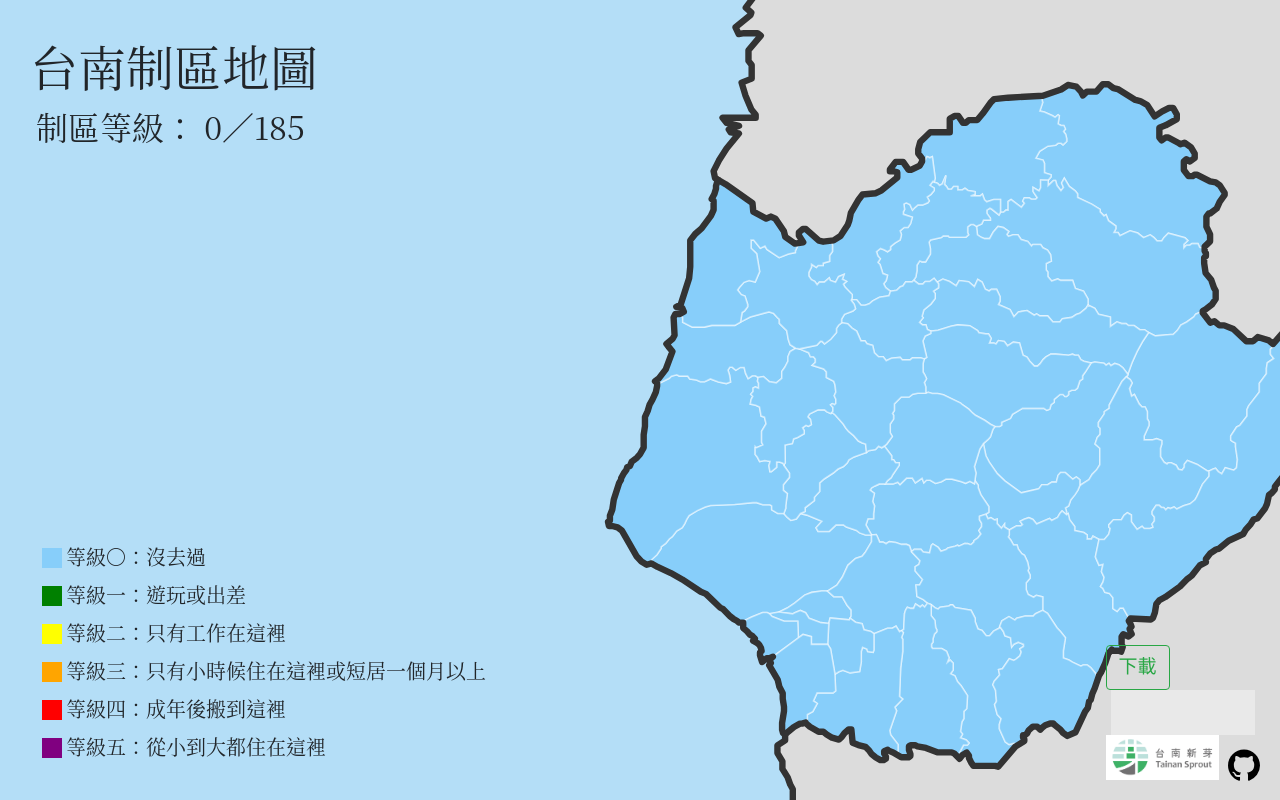
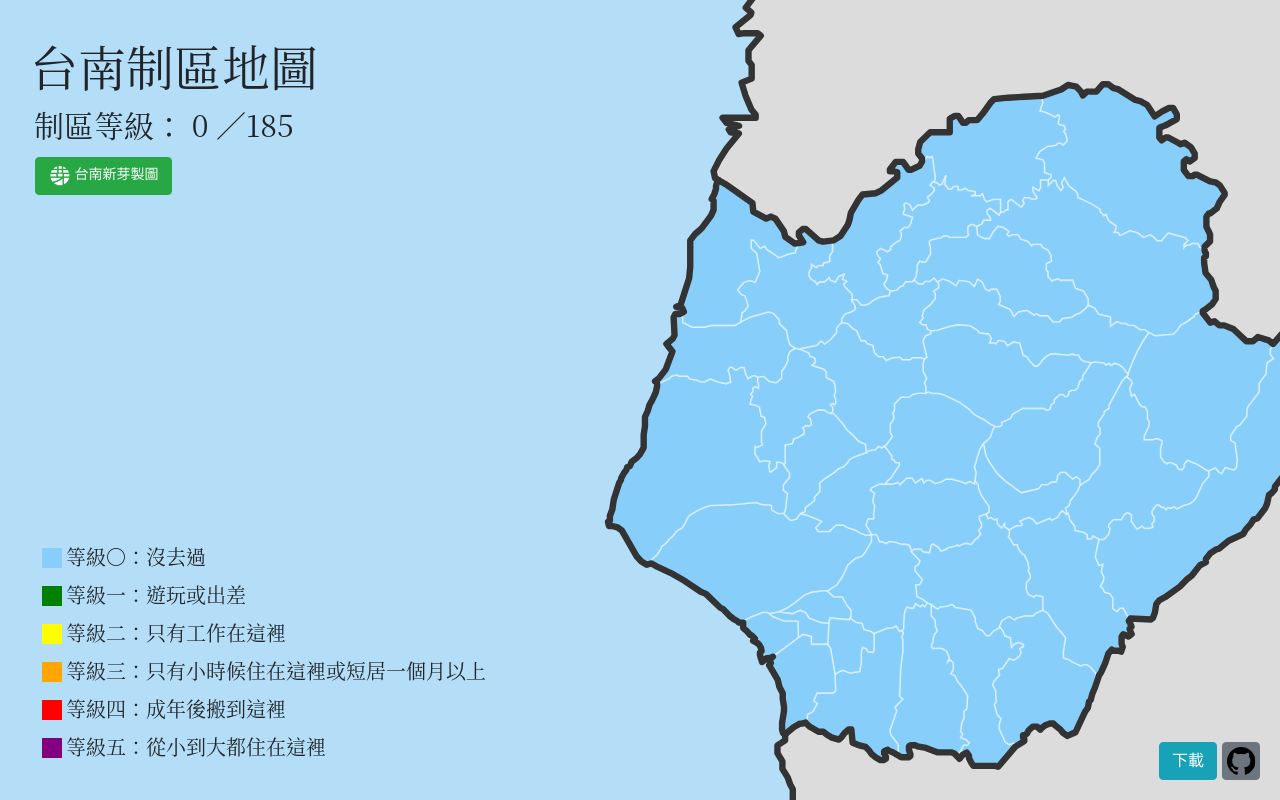
Before and after one commit to wdzeng/Tainan-Map, a plain HTML site: page index.html in a window 1280 px wide. Drawn offline with nearby package versions, Linux system fonts and the light colour scheme.

Commit message:
Adjust style

```diff
--- a/css/main.css
+++ b/css/main.css
@@ -9,9 +9,9 @@ body {
 }
 
 #subtitle {
-    font-size: 32px;
+    font-size: 30px;
     margin: 0px;
-    margin-left: 6px;
+    margin-left: 4px;
 }
 
 #legend-box {
@@ -106,28 +106,49 @@ body {
     stroke-width: 2px;
 }
 
-#download {
-    font-size: 19px !important;
-    font-family: "sans-serif", "微軟正黑體";
-    vertical-align: middle;
-    height: 45px;
-}
-
 #bottom {
     position: fixed;
     right: 20px;
     bottom: 20px;
     z-index: 100;
-    flex-direction: row;
-    justify-content: space-between;
-    align-items: center;
+    font-size: 18px !important;
 }
 
 #fb-like {
     padding: 9px;
-    margin-left:5px;
+    margin-left: 5px;
     margin-right: 5px;
     background-color: #FFFFFF60;
     vertical-align: middle;
     height: 45px;
 }
+
+
+
+#github {
+    padding: 4px !important;
+}
+
+#github svg {
+    display: inline;
+    height: 28.5px;
+    vertical-align: middle;
+    position: relative;
+    margin: 0;
+}
+
+button {
+    font-family: "sans-serif", "微軟正黑體" !important;
+}
+
+#sprout{
+    font-size: 14px;
+}
+
+#sprout img {
+    display: inline;
+    margin-right: 2.5px !important;
+    height: 24px;
+    vertical-align: middle;
+    position: relative;
+}
--- a/index.html
+++ b/index.html
@@ -30,34 +30,33 @@
 </head>
 
 <body>
-	<!-- FB Like -->
-	<div id="fb-root"></div>
-	<script>(function (d, s, id) {
-			var js, fjs = d.getElementsByTagName(s)[0];
-			if (d.getElementById(id)) return;
-			js = d.createElement(s); js.id = id;
-			js.src = 'https://connect.facebook.net/zh_TW/sdk.js#xfbml=1&version=v3.0';
-			fjs.parentNode.insertBefore(js, fjs);
-		}(document, 'script', 'facebook-jssdk'));</script>
+	<canvas id="canvas" width="1200px" height="900px" style="display: none"></canvas>
 
-	<canvas id="canvas" width="1200px" height="900px" style="display: none"></canvas>
 	<div id="bottom">
-		<button id="download" type="button" class="btn btn-outline-success">下載</button>
-		<div id="fb-like" class="fb-like" data-href="https://www.facebook.com/tainansprout" data-width="200" data-layout="button_count"
-		 data-action="like" data-size="small" data-show-faces="true" data-share="false"></div>
-		<a href="https://www.facebook.com/tainansprout" target="_blank">
-			<img id="sprout" src="image/bar.png" height="45px" />
+		<button id="download" type="button" class="btn btn-info">下載</button>
+		<a href="https://github.com/Paraball/Tainan-Map" target="_blank">
+			<button type="button" class="btn btn-secondary" id="github">
+				<svg height="45px" class="octicon octicon-mark-github" viewBox="0 0 16 16" version="1.1" aria-hidden="true">
+					<path fill-rule="evenodd" d="M8 0C3.58 0 0 3.58 0 8c0 3.54 2.29 6.53 5.47 7.59.4.07.55-.17.55-.38 0-.19-.01-.82-.01-1.49-2.01.37-2.53-.49-2.69-.94-.09-.23-.48-.94-.82-1.13-.28-.15-.68-.52-.01-.53.63-.01 1.08.58 1.23.82.72 1.21 1.87.87 2.33.66.07-.52.28-.87.51-1.07-1.78-.2-3.64-.89-3.64-3.95 0-.87.31-1.59.82-2.15-.08-.2-.36-1.02.08-2.12 0 0 .67-.21 2.2.82.64-.18 1.32-.27 2-.27.68 0 1.36.09 2 .27 1.53-1.04 2.2-.82 2.2-.82.44 1.1.16 1.92.08 2.12.51.56.82 1.27.82 2.15 0 3.07-1.87 3.75-3.65 3.95.29.25.54.73.54 1.48 0 1.07-.01 1.93-.01 2.2 0 .21.15.46.55.38A8.013 8.013 0 0 0 16 8c0-4.42-3.58-8-8-8z"></path>
+				</svg>
+			</button>
 		</a>
-		<a href="https://github.com/Paraball/Tainan-Map" target="_blank">
-		<svg height="45px" style="position: relative; top: 7.5px; display: inline-block; margin-left: 5px; vertical-align: middle;" height="32" class="octicon octicon-mark-github" viewBox="0 0 16 16" version="1.1" width="32" aria-hidden="true">
-			<path fill-rule="evenodd" d="M8 0C3.58 0 0 3.58 0 8c0 3.54 2.29 6.53 5.47 7.59.4.07.55-.17.55-.38 0-.19-.01-.82-.01-1.49-2.01.37-2.53-.49-2.69-.94-.09-.23-.48-.94-.82-1.13-.28-.15-.68-.52-.01-.53.63-.01 1.08.58 1.23.82.72 1.21 1.87.87 2.33.66.07-.52.28-.87.51-1.07-1.78-.2-3.64-.89-3.64-3.95 0-.87.31-1.59.82-2.15-.08-.2-.36-1.02.08-2.12 0 0 .67-.21 2.2.82.64-.18 1.32-.27 2-.27.68 0 1.36.09 2 .27 1.53-1.04 2.2-.82 2.2-.82.44 1.1.16 1.92.08 2.12.51.56.82 1.27.82 2.15 0 3.07-1.87 3.75-3.65 3.95.29.25.54.73.54 1.48 0 1.07-.01 1.93-.01 2.2 0 .21.15.46.55.38A8.013 8.013 0 0 0 16 8c0-4.42-3.58-8-8-8z"></path>
-		</svg></a>
 	</div>
 	<main>
 		<div style="margin: 30px;">
 			<p id="title">台南制區地圖</p>
-			<p id="subtitle">制區等級：
-				<span id="level">0</span>／185</p>
+			<p id="subtitle">
+				<span>制區等級：</span>
+				<span id="level">0</span>
+				<span>／185</span>
+			</p>
+			<p>
+				<a href="https://www.facebook.com/tainansprout" target="_blank">
+					<button id="sprout" type="button" class="btn btn-success"  style="margin-top: 10px; margin-left: 5px;">
+						<img src="image/t-icon.png" />台南新芽製圖
+					</button>
+				</a>
+			</p>
 		</div>
 	</main>
 	<div id="legend-box">
--- a/js/image.js
+++ b/js/image.js
@@ -3,6 +3,11 @@ document.querySelector('#download').addEventListener('click', function () {
     let canvas = document.querySelector('canvas');
     let ctx = canvas.getContext("2d");
     let lv = document.querySelector('#level').innerHTML;
+    let logo = new Image();
+    logo.setAttribute('crossOrigin', 'anonymous');
+    logo.src = 'image/bar.png';
+
+    logo.onload = function () {
 
         //draw background
         ctx.fillStyle = '#b4def7';
@@ -28,10 +33,6 @@ document.querySelector('#download').addEventListener('click', function () {
         ctx.fillText("制區地圖", 210, 340);
         ctx.font = "160px Times New Roman"
         ctx.fillText(lv, 210, 520);
-
-    //draw sprout logo
-    /*ctx.font="40px 微軟正黑體"
-    ctx.fillText("台南新芽", 210, 620);*/
 
         //draw shadow
         ctx.fillStyle = '#FFFFFFCC';
@@ -64,8 +65,12 @@ document.querySelector('#download').addEventListener('click', function () {
             ctx.fillText(lgs[i], x, 877);
         }
 
-
+        //draw sprout bar
+        ctx.drawImage(logo, 0, 900, 1200, 477);
 
         //download
-    canvas.toBlob(function (blob) { saveAs(blob, 'tainan.png'); });
+        canvas.toBlob(function (blob) {
+            saveAs(blob, 'tainan.png');
+        });
+    };
 })
```
Also changed, not shown: image/icon.png, image/t-icon.png (added). Lines whose indentation alone changed are shown as unchanged.
